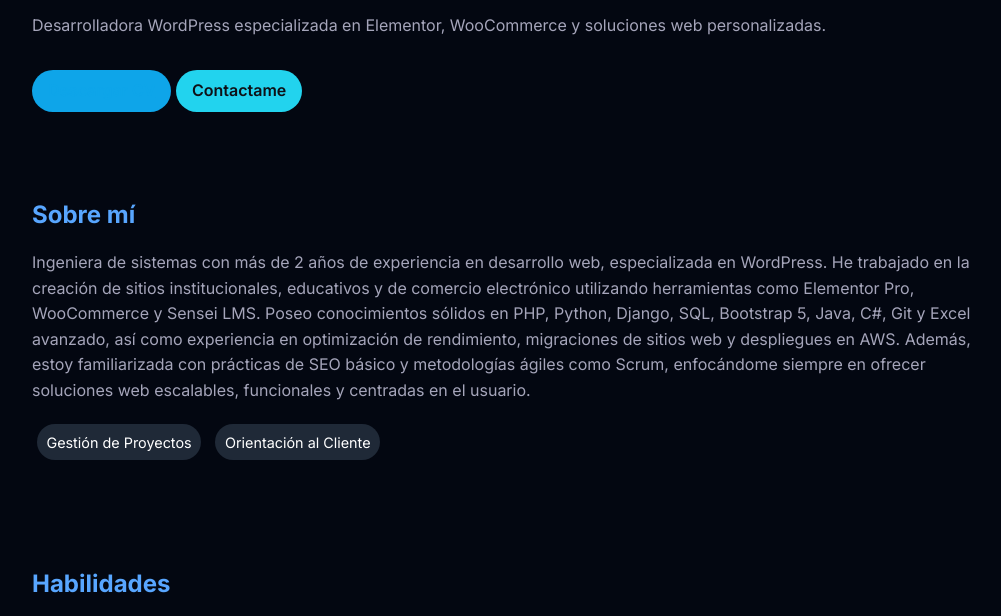
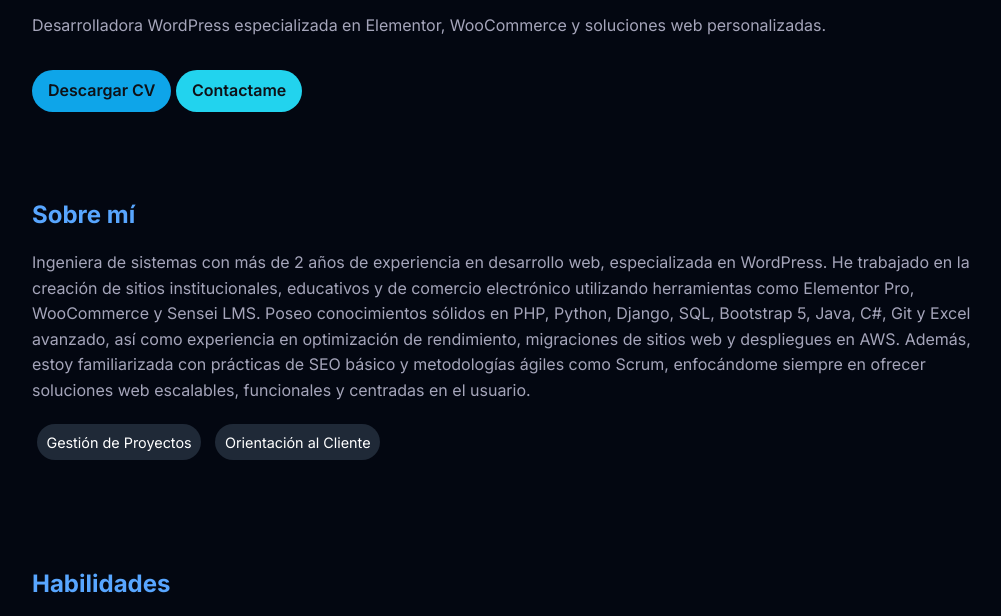
Before and after one commit to Artemisse99/Portfolio, a plain HTML site: page index.html in a window 1280 px wide. In both pictures the pointer is over the link "Descargar CV". Shown: the part 108-724 px from the top of the page, without its empty margins (128-1129 px from the left). Drawn offline with Linux system fonts and the light colour scheme.

Commit message:
Update style.css

```diff
--- a/style.css
+++ b/style.css
@@ -34,8 +34,8 @@ a {
 }
 
 a:hover {
-    color: #0ea5e9;
-    text-decoration: underline;
+    color: #0e1117;
+    text-decoration: none;
 }
 
 .btn {
```
